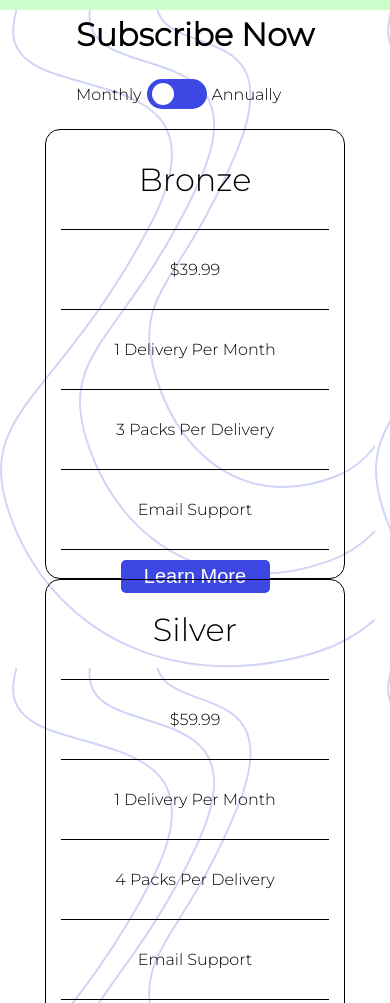
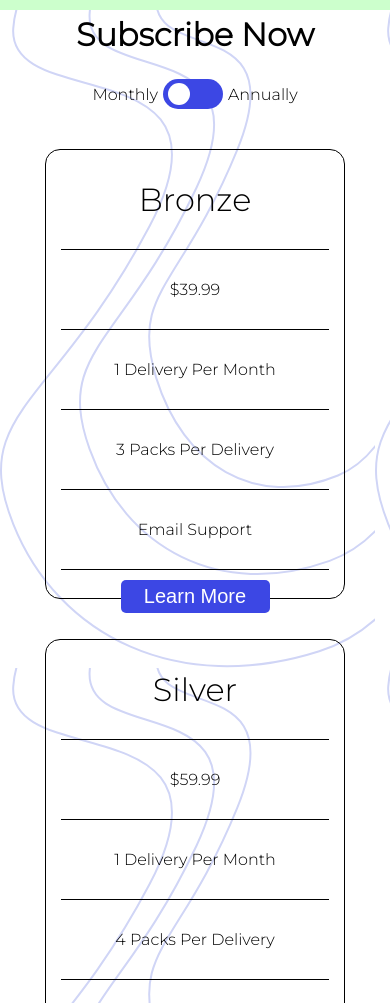
Before and after one commit to C-N-O/Coffee-Shop, a plain HTML site: page index.html in a window 390 px wide. Shown: the part 2294-3297 px from the top of the page. Drawn offline with Linux system fonts and the light colour scheme.

Commit message:
optimized for mobile

```diff
--- a/main.scss
+++ b/main.scss
@@ -111,7 +111,7 @@ nav .logo {
   }
 
   .plans .plan {
-    margin: 0 auto;
+    margin: 20px auto;
   }
 
   .card {
@@ -383,6 +383,7 @@ button.our-brand {
 .freq {
   display: flex;
   align-items: center;
+  justify-content: center;
 }
 
 .freq p {
```
Also changed, not shown: main.css, 1 other file.
